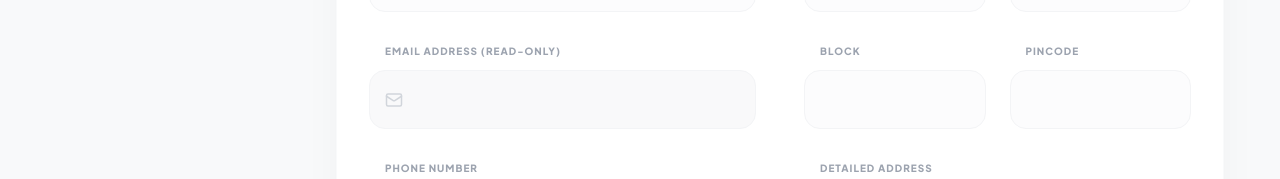
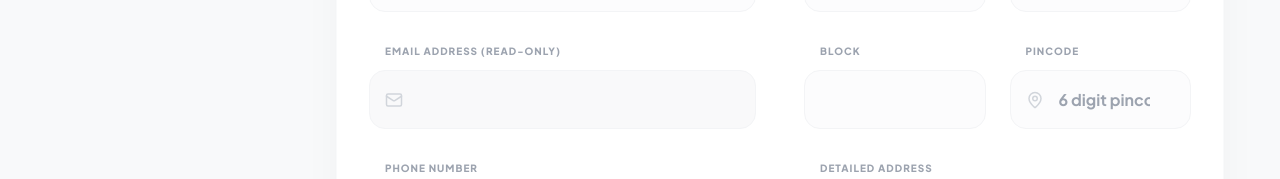
Before and after one commit to kunalpatil624/sakhihub, a Next.js app: page /admin/profile in a window 1280 px wide. Shown: the part 719-898 px from the top of the page. Built offline with nearby package versions, Linux system fonts and the light colour scheme; no server answers.

Commit message:
feat: implement partner registration flow with pincode autofill and OTP verification

```diff
--- a/src/components/features/auth/RegisterForm.tsx
+++ b/src/components/features/auth/RegisterForm.tsx
@@ -11,6 +11,7 @@ import { useRouter } from "next/navigation";
 import { useLanguage } from "@/context/LanguageContext";
 import PasswordField from "@/components/ui/PasswordField";
 import { validatePassword } from "@/utils/validation";
+import { usePincodeAutofill } from "@/hooks/usePincodeAutofill";
 
 const steps = [
   { id: 1, name: "Role", hindi: "भूमिका" },
@@ -91,7 +92,6 @@ export default function RegisterForm() {
   }, []);
 
   const [nearbyEmployees, setNearbyEmployees] = useState<any[]>([]);
-  const [pincodeLoading, setPincodeLoading] = useState(false);
   const [discoveryLoading, setDiscoveryLoading] = useState(false);
   const [requestStatus, setRequestStatus] = useState<{ [key: string]: string }>({});
 
@@ -102,33 +102,16 @@ export default function RegisterForm() {
     }
   }, [resendTimer]);
 
-  React.useEffect(() => {
-    if (formData.pincode.length === 6) {
-      handlePincodeLookup(formData.pincode);
-    }
-  }, [formData.pincode]);
-
-  const handlePincodeLookup = async (code: string) => {
-    setPincodeLoading(true);
-    try {
-      const res = await fetch(`/api/pincode/${code}`);
-      const result = await res.json();
-      if (result.success) {
-        setFormData(prev => ({
-          ...prev,
-          state: result.data.state,
-          district: result.data.district,
-          block: result.data.block,
-          area: result.data.area[0] || ""
-        }));
-        fetchNearbyEmployees(code, result.data.district, result.data.block);
-      }
-    } catch (err) {
-      console.error("Pincode lookup failed", err);
-    } finally {
-      setPincodeLoading(false);
-    }
-  };
+  const { loading: pincodeLoading } = usePincodeAutofill(formData.pincode, (data) => {
+    setFormData(prev => ({
+      ...prev,
+      state: data.state,
+      district: data.district,
+      block: data.block,
+      area: data.area[0] || ""
+    }));
+    fetchNearbyEmployees(formData.pincode, data.district, data.block);
+  });
 
   const fetchNearbyEmployees = async (pincode: string, district: string, block: string) => {
     setDiscoveryLoading(true);
--- a/src/components/features/dashboard/RegisterPartnerModal.tsx
+++ b/src/components/features/dashboard/RegisterPartnerModal.tsx
@@ -11,6 +11,7 @@ import { motion, AnimatePresence } from 'framer-motion';
 import axios from 'axios';
 import PasswordField from '@/components/ui/PasswordField';
 import { validatePassword } from '@/utils/validation';
+import { usePincodeAutofill } from '@/hooks/usePincodeAutofill';
 
 interface RegisterPartnerModalProps {
   isOpen: boolean;
@@ -105,6 +106,16 @@ export default function RegisterPartnerModal({
       };
     }
   }, [isOpen, role, initialParentId]);
+
+  const { loading: pincodeLoading } = usePincodeAutofill(formData.pincode, (data) => {
+    setFormData(prev => ({
+      ...prev,
+      state: data.state,
+      district: data.district,
+      block: data.block,
+      area: data.area[0] || ''
+    }));
+  });
 
   const handleSubmit = async (e: React.FormEvent) => {
     e.preventDefault();
@@ -383,15 +394,21 @@ export default function RegisterPartnerModal({
 
                     <div className="space-y-2">
                       <label className="text-[10px] font-black text-gray-400 uppercase tracking-widest ml-1">Pincode</label>
+                      <div className="relative">
+                        <MapPin className="absolute left-4 top-1/2 -translate-y-1/2 text-gray-400" size={18} />
                         <input
                           required
                           type="text"
                           maxLength={6}
                           value={formData.pincode}
-                        onChange={(e) => setFormData({...formData, pincode: e.target.value})}
+                          onChange={(e) => setFormData({...formData, pincode: e.target.value.replace(/\D/g, '')})}
                           placeholder="6 digit pincode"
-                        className="w-full px-5 py-4 bg-gray-50 border border-gray-100 rounded-2xl font-bold focus:outline-none focus:ring-4 focus:ring-primary/10 transition-all"
+                          className="w-full pl-12 pr-10 py-4 bg-gray-50 border border-gray-100 rounded-2xl font-bold focus:outline-none focus:ring-4 focus:ring-primary/10 transition-all"
                         />
+                        {pincodeLoading && (
+                          <div className="absolute right-4 top-1/2 -translate-y-1/2 w-4 h-4 border-2 border-primary/20 border-t-primary rounded-full animate-spin" />
+                        )}
+                      </div>
                     </div>
                   </div>
 
--- a/src/components/features/profile/ProfileManager.tsx
+++ b/src/components/features/profile/ProfileManager.tsx
@@ -7,6 +7,7 @@ import {
 } from 'lucide-react';
 import axios from 'axios';
 import { motion } from 'framer-motion';
+import { usePincodeAutofill } from '@/hooks/usePincodeAutofill';
 
 export default function ProfileManager() {
   const [user, setUser] = useState<any>(null);
@@ -15,6 +16,15 @@ export default function ProfileManager() {
   const [formData, setFormData] = useState<any>({});
   const [preview, setPreview] = useState<string | null>(null);
   const fileInputRef = useRef<HTMLInputElement>(null);
+
+  const { loading: pincodeLoading } = usePincodeAutofill(formData.pincode, (data) => {
+    setFormData((prev: any) => ({
+      ...prev,
+      state: data.state,
+      district: data.district,
+      block: data.block
+    }));
+  });
 
   const fetchProfile = async () => {
     try {
@@ -254,13 +264,21 @@ export default function ProfileManager() {
                   </div>
                   <div className="space-y-2">
                     <label className="text-[10px] font-black text-gray-400 uppercase tracking-widest ml-4">Pincode</label>
-                    <input
-                      type="text"
-                      name="pincode"
-                      value={formData.pincode || ''}
-                      onChange={handleChange}
-                      className="w-full px-6 py-4 bg-gray-50/50 border border-gray-100 rounded-2xl focus:ring-4 ring-primary/10 focus:border-primary transition-all outline-none font-bold text-secondary"
-                    />
+                    <div className="relative">
+                      <MapPin className="absolute left-4 top-1/2 -translate-y-1/2 text-gray-300" size={18} />
+                      <input
+                        type="text"
+                        name="pincode"
+                        maxLength={6}
+                        value={formData.pincode || ''}
+                        onChange={(e) => setFormData({...formData, pincode: e.target.value.replace(/\D/g, '')})}
+                        className="w-full pl-12 pr-10 py-4 bg-gray-50/50 border border-gray-100 rounded-2xl focus:ring-4 ring-primary/10 focus:border-primary transition-all outline-none font-bold text-secondary"
+                        placeholder="6 digit pincode"
+                      />
+                      {pincodeLoading && (
+                        <div className="absolute right-4 top-1/2 -translate-y-1/2 w-4 h-4 border-2 border-primary/20 border-t-primary rounded-full animate-spin" />
+                      )}
+                    </div>
                   </div>
                   <div className="col-span-2 space-y-2">
                     <label className="text-[10px] font-black text-gray-400 uppercase tracking-widest ml-4">Detailed Address</label>
--- /dev/null
+++ b/src/hooks/usePincodeAutofill.ts
@@ -0,0 +1,34 @@
+import { useState, useEffect } from 'react';
+import axios from 'axios';
+
+export const usePincodeAutofill = (pincode: string, onFetch: (data: any) => void) => {
+  const [loading, setLoading] = useState(false);
+  const [error, setError] = useState<string | null>(null);
+
+  useEffect(() => {
+    // Only trigger if pincode is exactly 6 digits
+    if (pincode && pincode.length === 6 && /^\d+$/.test(pincode)) {
+      const fetchPincodeData = async () => {
+        setLoading(true);
+        setError(null);
+        try {
+          const res = await axios.get(`/api/pincode/${pincode}`);
+          if (res.data.success) {
+            onFetch(res.data.data);
+          } else {
+            setError(res.data.message || "Invalid pincode");
+          }
+        } catch (err: any) {
+          console.error("Pincode autofill error:", err);
+          setError(err.response?.data?.message || "Failed to fetch location data");
+        } finally {
+          setLoading(false);
+        }
+      };
+
+      fetchPincodeData();
+    }
+  }, [pincode]);
+
+  return { loading, error };
+};
```
Lines whose indentation alone changed are shown as unchanged.
